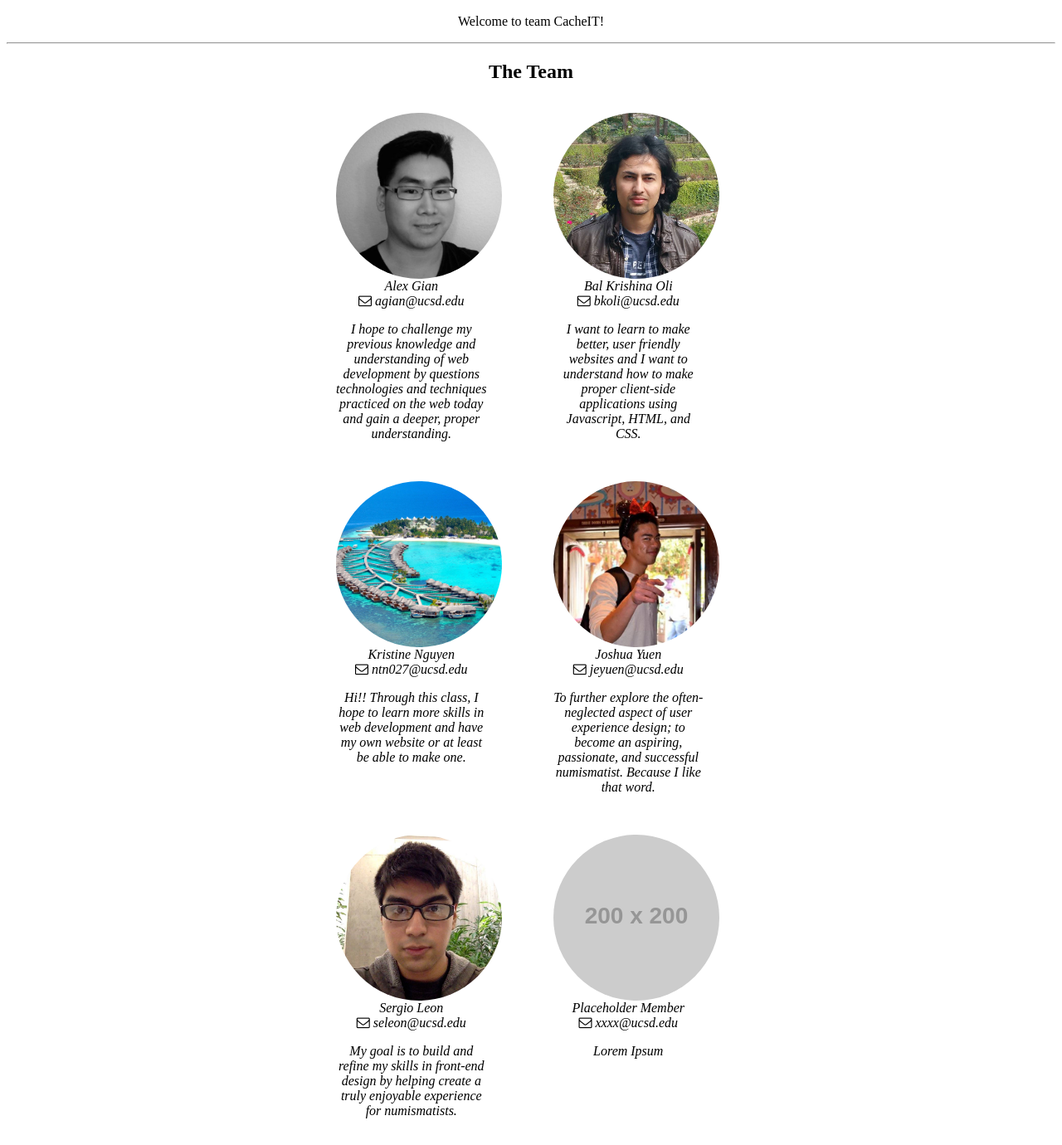
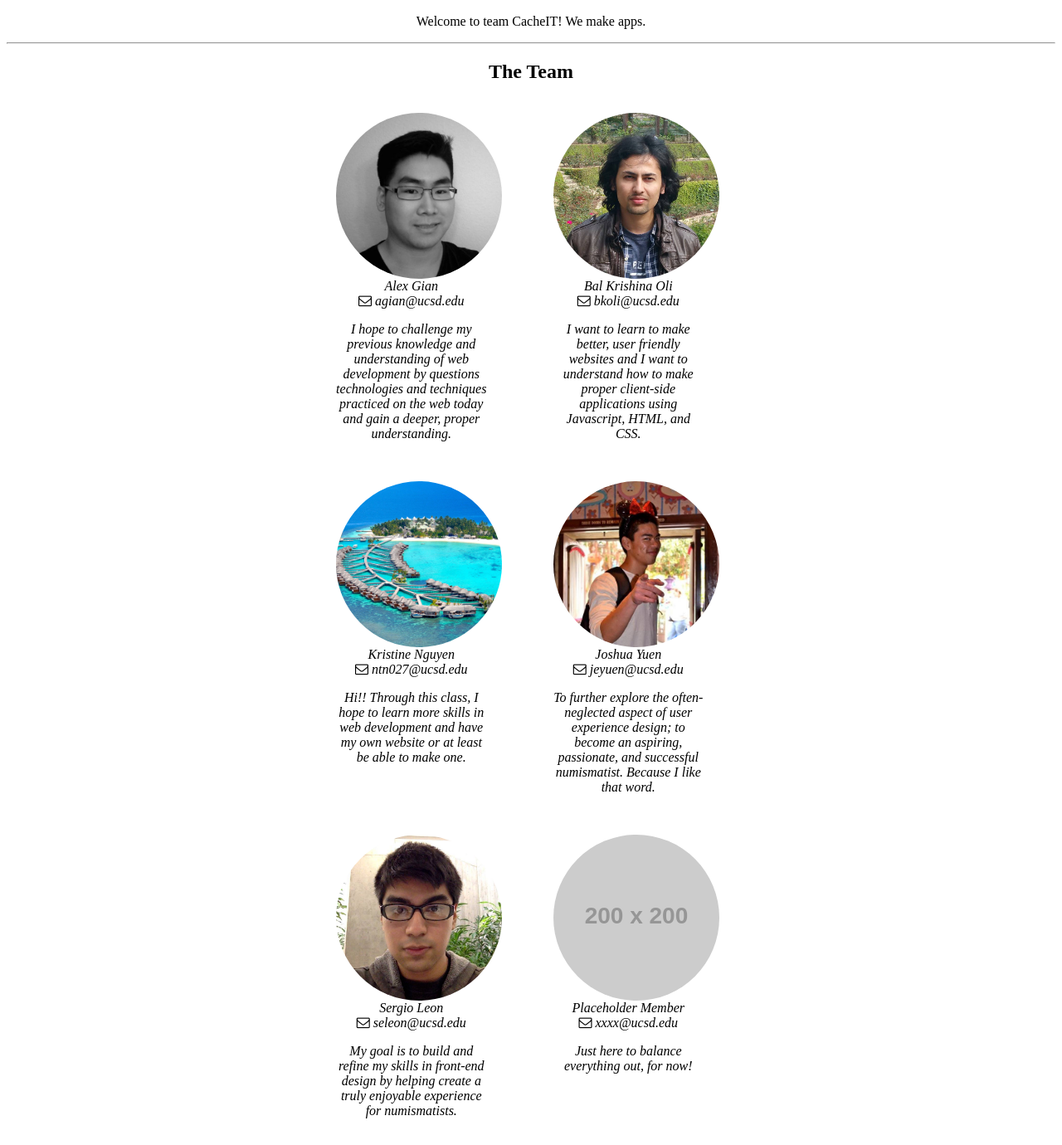
Before and after one commit to cse134b-cacheit/hw1-html-explorer, a website: page static/team.html in a window 1280 px wide. Shown: the part 50-1430 px from the top of the page at 83% size. Drawn offline with Linux system fonts and the light colour scheme; placeholder pictures from the web are drawn by us.

Commit message:
Teampage

```diff
--- a/static/team.html
+++ b/static/team.html
@@ -11,7 +11,7 @@
 		<!-- note bad close tag below -->
 		<h1>Team Page</h1>
 		<!-- unknown tag found here -->
-		<p class="center">Welcome to team CacheIT!</p>
+		<p class="center">Welcome to team CacheIT! We make apps.</p>
 	</section>
 	<hr/>
 	<section id="team">
@@ -110,7 +110,7 @@
 						Placeholder Member<br>
 						<i class="fa fa-envelope-o "></i> xxxx@ucsd.edu
 						<p>
-							Lorem Ipsum
+							Just here to balance everything out, for now!
 						</p>
 					</address>
 
```
